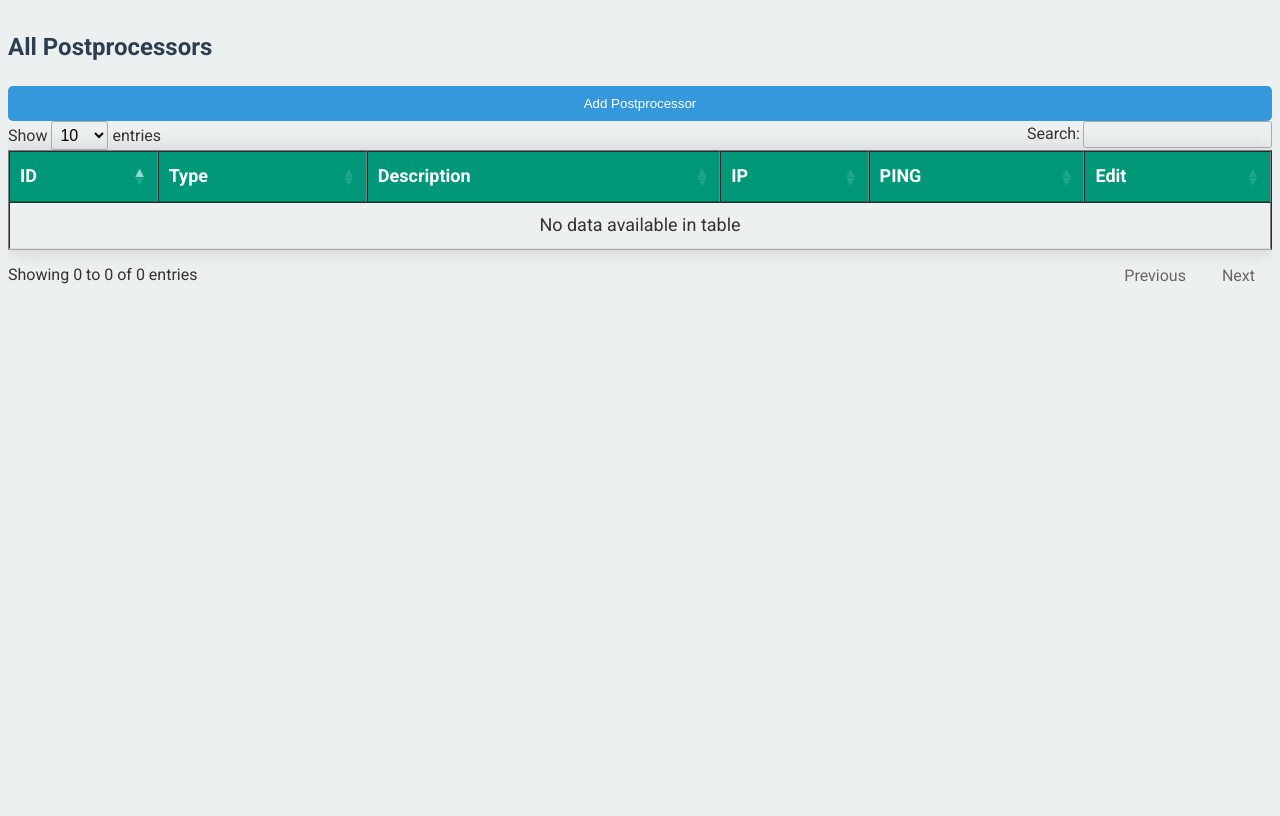
After one commit to PakN4Z/GFlow-Development, a PHP site: page /postprocessors_view.php in a window 1280 px wide. The commit adds this page. Run offline with PHP 8.4, Linux system fonts and the light colour scheme; data that the repository does not hold is empty; some libraries are stand-ins or nearby versions.

Commit message:
Much tables are ready

```diff
--- /dev/null
+++ b/postprocessors_script.js
@@ -0,0 +1,105 @@
+$(document).ready(function() {
+    // Initialize DataTables for the postprocessors table
+    $('.view-postprocessors-table').DataTable();
+
+    // Function to enable editing for a row
+    function enableEditing(row) {
+        row.addClass('editing-row');
+
+        // Activate text fields for editing
+        row.find('.editable').each(function() {
+            var cell = $(this);
+            var originalContent = cell.text();
+            cell.html("<input type='text' value='" + originalContent + "' />");
+        });
+    }
+
+    // Function to disable editing for a row and send updated data to the server
+    function disableEditing(row) {
+        row.removeClass('editing-row');
+
+        var data = {
+            id: row.data("id")
+        };
+
+        row.find('.editable').each(function() {
+            var cell = $(this);
+            var inputValue = cell.find('input').val();
+            var column = cell.data("column");
+            data[column] = inputValue;
+            cell.text(inputValue);
+        });
+
+        $.post("update_postprocessor.php", data, function(response) {
+            if (response !== "Postprocessor updated successfully!") {
+                alert("Error updating postprocessor: " + response);
+            }
+        });
+    }
+
+    // When the Edit button is clicked
+    $(".edit-row-btn").click(function() {
+        var row = $(this).closest('tr');
+        var btn = $(this);
+
+        if (btn.text() === 'Edit') {
+            enableEditing(row);
+            btn.text('Done');
+        } else {
+            disableEditing(row);
+            btn.text('Edit');
+        }
+    });
+
+    // When the Delete button is clicked
+    $(".delete-row-btn").click(function() {
+        var row = $(this).closest('tr');
+        var id = row.data("id");
+        var confirmation = confirm("Delete this postprocessor forever?");
+
+        if (confirmation) {
+            $.post("delete_postprocessor.php", { id: id }, function(data) {
+                if (data === "Postprocessor deleted successfully!") {
+                    row.remove();
+                } else {
+                    alert("Error deleting postprocessor!");
+                }
+            });
+        }
+    });
+
+    // Modal handling
+    var modal = document.getElementById("myModal");
+    var btn = document.getElementById("addPostprocessorBtn");
+    var span = document.getElementsByClassName("close")[0];
+
+    btn.onclick = function() {
+        modal.style.display = "block";
+    }
+
+    span.onclick = function() {
+        modal.style.display = "none";
+    }
+
+    window.onclick = function(event) {
+        if (event.target == modal) {
+            modal.style.display = "none";
+        }
+    }
+
+    // AJAX submission for adding a new postprocessor
+    $('#postprocessorForm').submit(function(event) {
+        event.preventDefault();
+        var formData = $(this).serialize();
+
+        $.post("save_postprocessor.php", formData, function(response) {
+            if (response.trim() === "New postprocessor added successfully!") {
+                alert("New postprocessor was added");
+                modal.style.display = "none";
+                location.reload(); // Refresh the page to show the new postprocessor
+            } else {
+                alert("Error adding postprocessor: " + response);
+            }
+        });
+    });
+});
--- /dev/null
+++ b/postprocessors_view.php
@@ -0,0 +1,81 @@
+<!DOCTYPE html>
+<html lang="en">
+<head>
+    <meta charset="UTF-8">
+    <meta name="viewport" content="width=device-width, initial-scale=1.0">
+    <title>View and Edit Postprocessors</title>
+    <link rel="stylesheet" href="style/gflow-style.css">
+    <link rel="stylesheet" type="text/css" href="https://cdn.datatables.net/1.11.5/css/jquery.dataTables.css">
+    <script src="https://code.jquery.com/jquery-3.6.0.min.js"></script>
+    <script type="text/javascript" charset="utf8" src="https://cdn.datatables.net/1.11.5/js/jquery.dataTables.js"></script>
+	<script>
+$(document).ready(function() {
+    $('.view-postprocessors-table').DataTable();
+});
+</script>
+</head>
+<body>
+    <h2>All Postprocessors</h2>
+    <button id="addPostprocessorBtn">Add Postprocessor</button>
+
+   <!-- Modal for adding a new postprocessor -->
+    <div id="myModal" class="modal">
+        <div class="modal-content">
+            <span class="close">&times;</span>
+            <h3>Add New Postprocessor</h3>
+            <form id="postprocessorForm" action="save_postprocessor.php" method="post">
+                <label for="type">Type:</label>
+                <input type="text" id="type" name="type" value="hypdent" required><br><br>
+                <label for="description">Description:</label>
+                <input type="text" id="description" name="description" required><br><br>
+                <label for="ip">IP:</label>
+                <input type="text" id="ip" name="ip" value="192.168.1.1" oninput="updatePingValue()"><br><br>
+                <label for="ping">PING:</label>
+                <input type="text" id="ping" name="ping" value="192.168.1.1" readonly><br><br>
+                <input type="submit" value="Add Postprocessor">
+            </form>
+        </div>
+    </div>
+
+    <!-- Table to display the postprocessors -->
+    <div class="table-responsive">
+        <table class="view-postprocessors-table" border="1">
+            <thead>
+                <tr>
+                    <th>ID</th>
+                    <th>Type</th>
+                    <th>Description</th>
+                    <th>IP</th>
+                    <th>PING</th>
+                    <th>Edit</th>
+                </tr>
+            </thead>
+            <tbody>
+                <?php
+                include 'db_connection.php';
+                $result = $conn->query("SELECT * FROM postprocessors");
+                while ($row = $result->fetch_assoc()) {
+                    echo "<tr data-id='" . $row['id'] . "'>";
+                    echo "<td>" . $row['id'] . "</td>";
+                    echo "<td class='editable' data-column='type'>" . $row['type'] . "</td>";
+                    echo "<td class='editable' data-column='description'>" . $row['description'] . "</td>";
+                    echo "<td class='editable' data-column='ip'>" . $row['ip'] . "</td>";
+                    echo "<td>" . $row['ping'] . "</td>";
+                    echo "<td><button class='edit-row-btn'>Edit</button> <button class='delete-row-btn'>X</button></td>";
+                    echo "</tr>";
+                }
+                ?>
+            </tbody>
+        </table>
+    </div>
+
+<script src="postprocessors_script.js"></script>
+
+<script>
+    function updatePingValue() {
+        document.getElementById('ping').value = document.getElementById('ip').value;
+    }
+</script>
+
+</body>
+</html>
--- a/style/gflow-style.css
+++ b/style/gflow-style.css
@@ -136,6 +136,61 @@ iframe[name="content-frame"] {
 }
 
 .view-materials-table tbody tr:nth-child(even) {
+    background-color: #f2f2f2;
+}
+
+
+.view-machines-table {
+    width: 100%;
+    border-collapse: collapse;
+    margin: 25px 0;
+    font-size: 18px;
+    text-align: left;
+    box-shadow: 0 0 20px rgba(0, 0, 0, 0.15);
+}
+
+.view-machines-table thead tr {
+    background-color: #009879;
+    color: #ffffff;
+}
+
+.view-machines-table th, .view-materials-table td {
+    padding: 12px 15px;
+    border-bottom: 1px solid #dddddd;
+}
+
+.view-machines-table tbody tr:hover {
+    background-color: #f5f5f5;
+}
+
+.view-machines-table tbody tr:nth-child(even) {
+    background-color: #f2f2f2;
+}
+
+.view-postprocessors-table {
+    width: 100%;
+    border-collapse: collapse;
+    margin: 25px 0;
+    font-size: 18px;
+    text-align: left;
+    box-shadow: 0 0 20px rgba(0, 0, 0, 0.15);
+}
+
+.view-postprocessors-table thead tr {
+    background-color: #009879;
+    color: #ffffff;
+}
+
+.view-postprocessors-table th, .view-postprocessors-table td {
+    padding: 12px 15px;
+    border-bottom: 1px solid #dddddd;
+}
+
+.view-postprocessors-table tbody tr:hover {
+    background-color: #f5f5f5;
+}
+
+.view-postprocessors-table tbody tr:nth-child(even) {
     background-color: #f2f2f2;
 }
 
```
Also changed, not shown: delete_postprocessor.php (added, +15 -0 lines), layout.php (+6 -7 lines), machines_view.php (+22 -4 lines), save_postprocessor.php (added, +18 -0 lines), update_postprocessor.php (added, +27 -0 lines).
